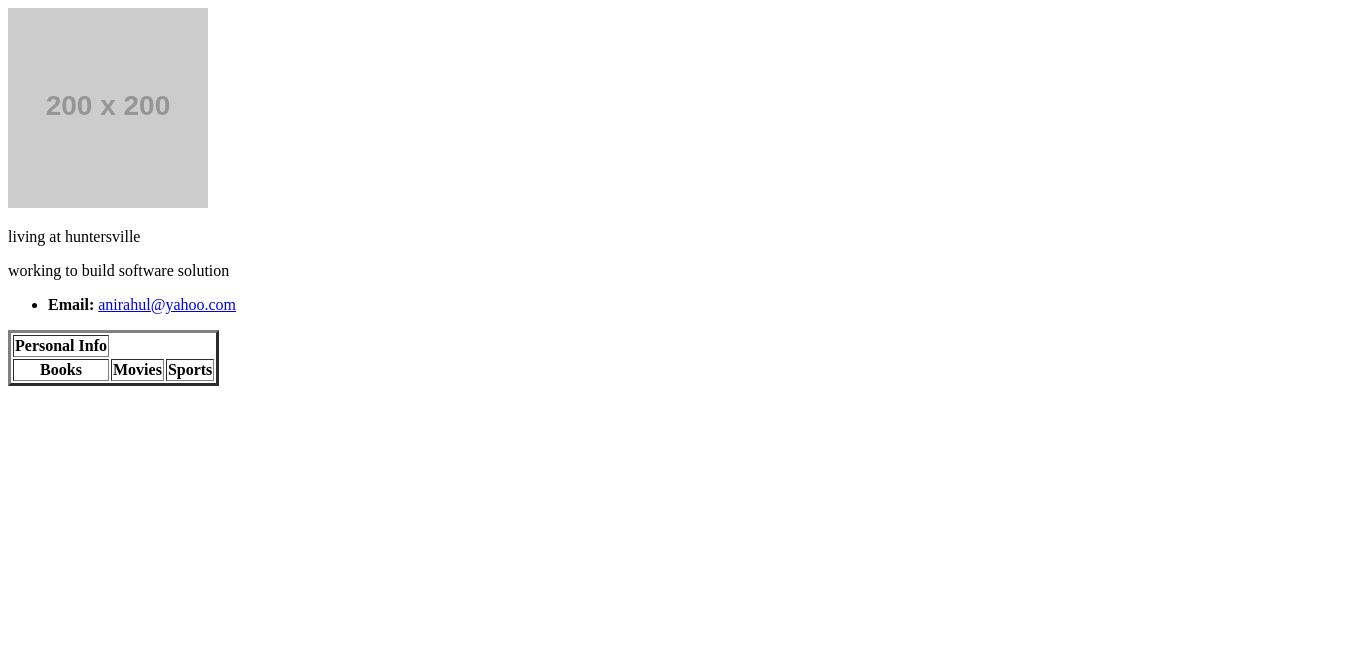
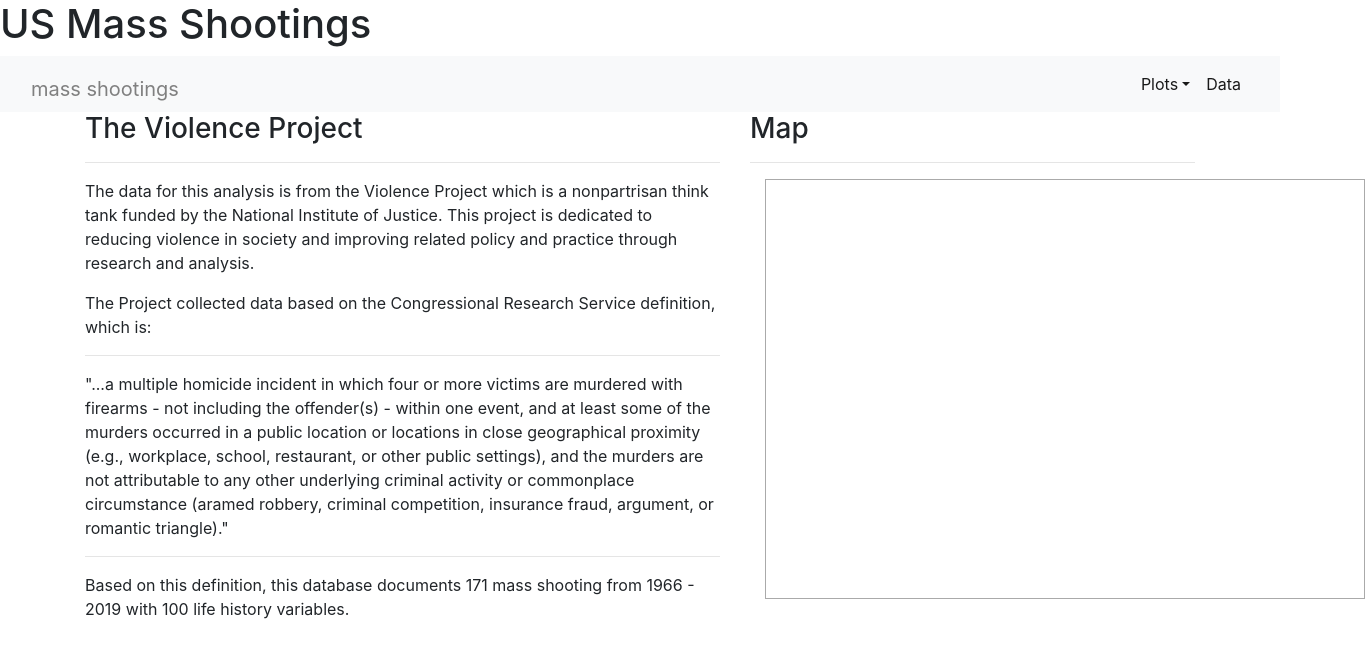
Before and after one commit to anirahul/anirahul.github.io, a plain HTML site: page index.html in a window 1280 px wide. Shown: the whole page, 1365 px wide, since content can reach past the window. Drawn offline with nearby package versions, Linux system fonts and the light colour scheme; placeholder pictures from the web are drawn by us.

Commit message:
first update

```diff
--- a/index.html
+++ b/index.html
@@ -1,39 +1,95 @@
 <!DOCTYPE html>
 <html lang="en-us">
+
 <head>
-  <meta charset="UTF-8">
-  <title>Anirban Mukherjee</title>
+<!-- Adding viewport meta tag for proper responsive behaviors -->
+    <meta charset="UTF-8">
+    <meta name="viewport" content="width=device-width, initial-scale=1, shrink-to-fit=no">
+    <meta http-equiv="X-UA-Compatible" content="ie=edge">
+
+    <!-- Leaflet -->
+    <link rel="stylesheet" href="https://unpkg.com/leaflet@1.3.3/dist/leaflet.css" integrity="sha512-Rksm5RenBEKSKFjgI3a41vrjkw4EVPlJ3+OiI65vTjIdo9brlAacEuKOiQ5OFh7cOI1bkDwLqdLw3Zg0cRJAAQ==" crossorigin="" />
+    <script src="https://unpkg.com/leaflet@1.3.3/dist/leaflet.js" integrity="sha512-tAGcCfR4Sc5ZP5ZoVz0quoZDYX5aCtEm/eu1KhSLj2c9eFrylXZknQYmxUssFaVJKvvc0dJQixhGjG2yXWiV9Q==" crossorigin=""></script>
+    <script src="https://d3js.org/d3.v4.min.js"></script>
+    <link rel="stylesheet" href="heatmapStyle.css" />
+
+    <!-- Bootstrap CDN -->
+    <link rel="stylesheet" href="https://stackpath.bootstrapcdn.com/bootstrap/4.3.1/css/bootstrap.min.css" integrity="sha384-ggOyR0iXCbMQv3Xipma34MD+dH/1fQ784/j6cY/iJTQUOhcWr7x9JvoRxT2MZw1T" crossorigin="anonymous">
+    <script src="https://code.jquery.com/jquery-3.3.1.slim.min.js" integrity="sha384-q8i/X+965DzO0rT7abK41JStQIAqVgRVzpbzo5smXKp4YfRvH+8abtTE1Pi6jizo" crossorigin="anonymous"></script>
+    <script src="https://cdnjs.cloudflare.com/ajax/libs/popper.js/1.14.7/umd/popper.min.js" integrity="sha384-UO2eT0CpHqdSJQ6hJty5KVphtPhzWj9WO1clHTMGa3JDZwrnQq4sF86dIHNDz0W1" crossorigin="anonymous"></script>
+    <script src="https://stackpath.bootstrapcdn.com/bootstrap/4.3.1/js/bootstrap.min.js" integrity="sha384-JjSmVgyd0p3pXB1rRibZUAYoIIy6OrQ6VrjIEaFf/nJGzIxFDsf4x0xIM+B07jRM" crossorigin="anonymous"></script>
+    <link rel="stylesheet" type="text/css" href="style.css">
+
 </head>
 
-<body>
-    <img src = "https://placehold.it/200x200" alt="Anir">
-      <p>
-          living at huntersville
-      </p>
-      <p>
-        working to build software solution
-      </p>
-        <ul>
-          <li>
-            <strong>
-              Email:
-            </strong> <a href="#">anirahul@yahoo.com</a>
-          </li>
-        </ul>
-        <table border="3">
-            <thead>
-              <tr>
-                <th colspan="1">Personal Info</th>
-              </tr>
+<body class="body">
+  <!--Website Header (css)-->
+  <header class="header">
+      <h1>US Mass Shootings</h1>
+  </header>
+  <!-- Navigation Bar (bootstrap)-->
+  <nav class=" navbar navbar-expand-lg navbar-light bg-light" >
+      <div class="container-fluid">
+          <a class="navbar-brand" style= "font-size: 20px;height: 30px;color: grey;" href="index.html">mass shootings</a>
+          <div class="navbar-nav navbar-right">
+              <ul  class="navbar-nav" >
+                  <li class="nav-item dropdown active" >
+                    <a class="nav-link dropdown-toggle" id="navbarDropdown" role="button" data-toggle="dropdown" aria-haspopup="true" aria-expanded="false">Plots</a>
+                      <div class="dropdown-menu" aria-labelledby="navbarDropdown">
+                        <a class="dropdown-item" href="ageplot.html">Age Plots</a>
+                        <a class="dropdown-item" href="heatmap.html">Heat Map</a>
+                        <a class="dropdown-item" href="markers.html">Marker Map</a>
+                        <a class="dropdown-item" href="top10.html">Top 10</a>
+                        <a class="dropdown-item" href="factors.html">Factors</a>
+                      </div>
+                  </li>
+                  <li class="nav-item active">
+                    <a class="nav-link" href="data.html">Data</a>
+                  </li>
+              </ul>
+          </div>
+      </div>
+  </nav>
+  <div class="container">
+    <div class="row">
+      <div class="col-sm-12 col-lg-7">
+        <div class="box">
+          <h3 class="title">The Violence Project</h3>
+          <hr>
+          <p>The data for this analysis is from the Violence Project which is a nonpartrisan think tank
+            funded by the National Institute of Justice. This project is dedicated to reducing violence in society
+            and improving related policy and practice through research and analysis.</p>
+          <p>The Project collected data based on the Congressional Research Service definition, which is:</p>
+          <hr>
+          <p1>"...a multiple  homicide incident in which four or more victims are murdered with firearms -
+            not including the offender(s) - within one event, and at least some of the murders occurred in
+            a public location or locations in close geographical proximity (e.g., workplace, school, restaurant,
+            or other public settings), and the murders are not attributable to any other underlying criminal
+            activity or commonplace circumstance (aramed robbery, criminal competition, insurance fraud, argument,
+            or romantic triangle)."</p1>
+          <hr>
+          <p>Based on this definition, this database documents 171 mass shooting from 1966 - 2019 with 100 life
+            history variables.</p>
+        </div>
+      </div>
+      <div class="col-sm-12 col-lg-5">
+        <div class="boxMap">
+          <h3 class="title">Map</h3>
+          <hr style="line-height: 2px;">
+          <div class="container">
+            <div class="row">
+              <div class="col-12">
+                <div id="map" style="width: 600px;height:420px; justify-content: center; border: 1px solid #AAA;background-color:white;"></div>
+            </div>
+          </div>
+        </div>
+      </div>
+    </div>
+  </nav>
 
-              <tr>
-                <th>Books</th>
-                <th>Movies</th>
-                <th>Sports</th>
+  <script type="text/javascript" src="heatmapLogic.js"></script>
 
-              </tr>
-            </thead>
-          </table>
+  <script type="text/javascript" src="leaflet-heat.js"></script>
 
 </body>
 
```
Also changed, not shown: 1 other file.
